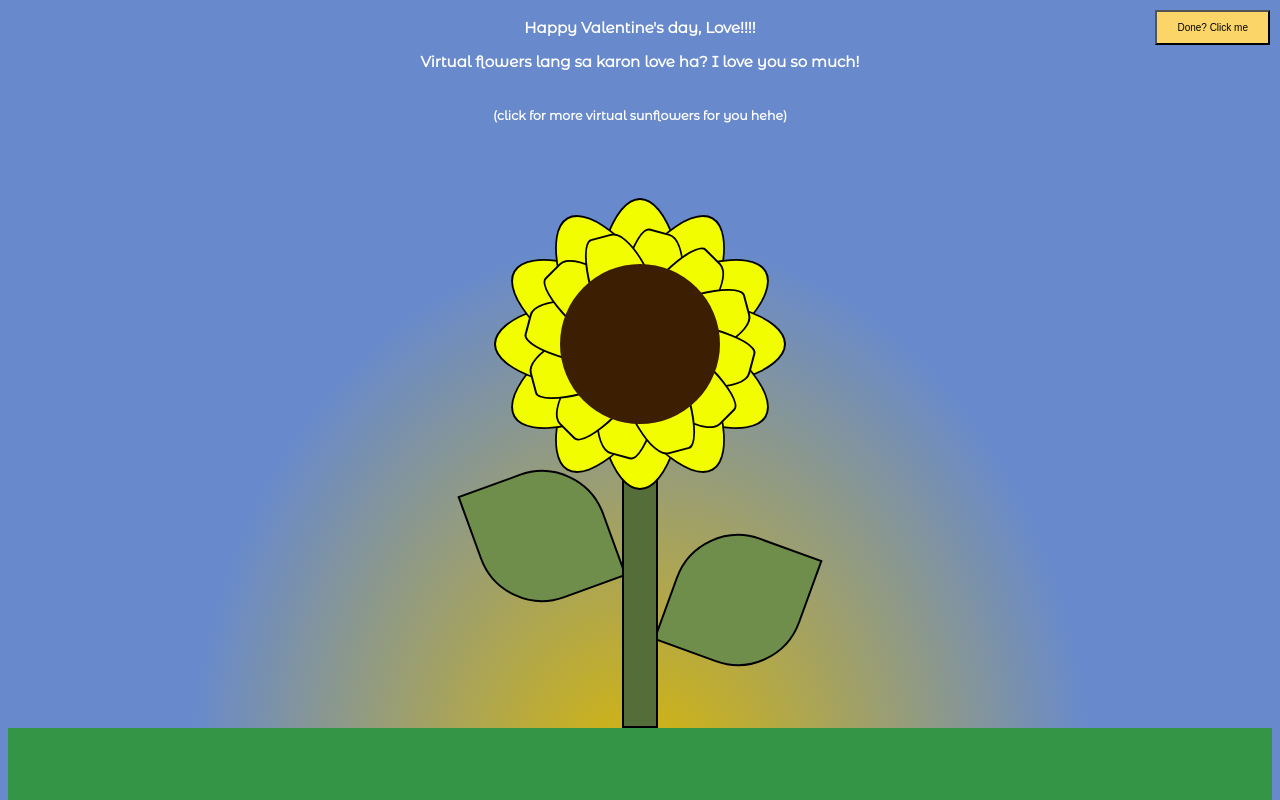
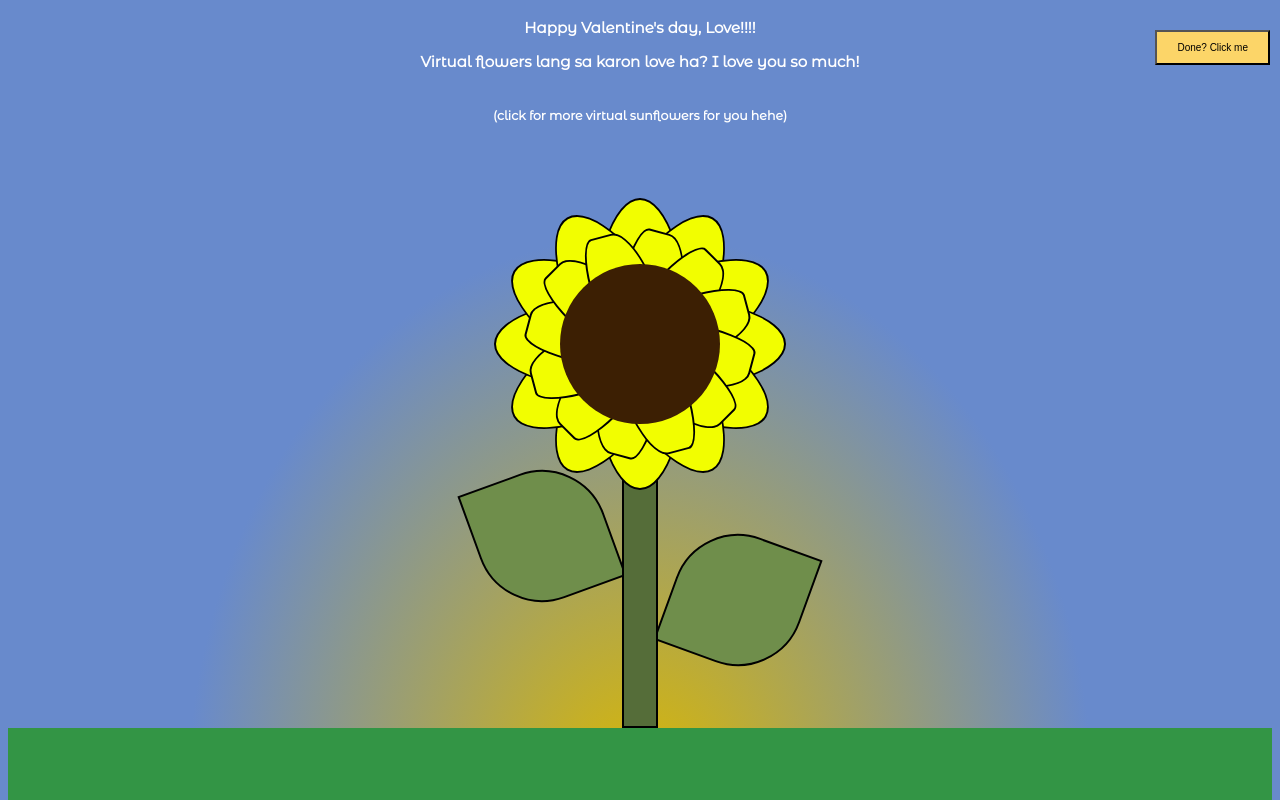
Before and after one commit to c0rnedbeeft/c0rnedbeeft.github.io, a plain HTML site: page index.html in a window 1280 px wide. Shown: the top 800 px of the page. Drawn offline with Linux system fonts and the light colour scheme.

Commit message:
Update index.html

```diff
--- a/index.html
+++ b/index.html
@@ -36,7 +36,7 @@
 
 
     <!-- Proceed button -->
-    <button onclick="proceedToNextPage()" style="position: fixed; top: 10px; right: 10px; padding: 10px 20px; font-size: 10px; cursor: pointer; background-color: #fcd568;">
+    <button onclick="proceedToNextPage()" style="position: fixed; top: 30px; right: 10px; padding: 10px 20px; font-size: 10px; cursor: pointer; background-color: #fcd568;">
       Done? Click me
   </button>
 
```
